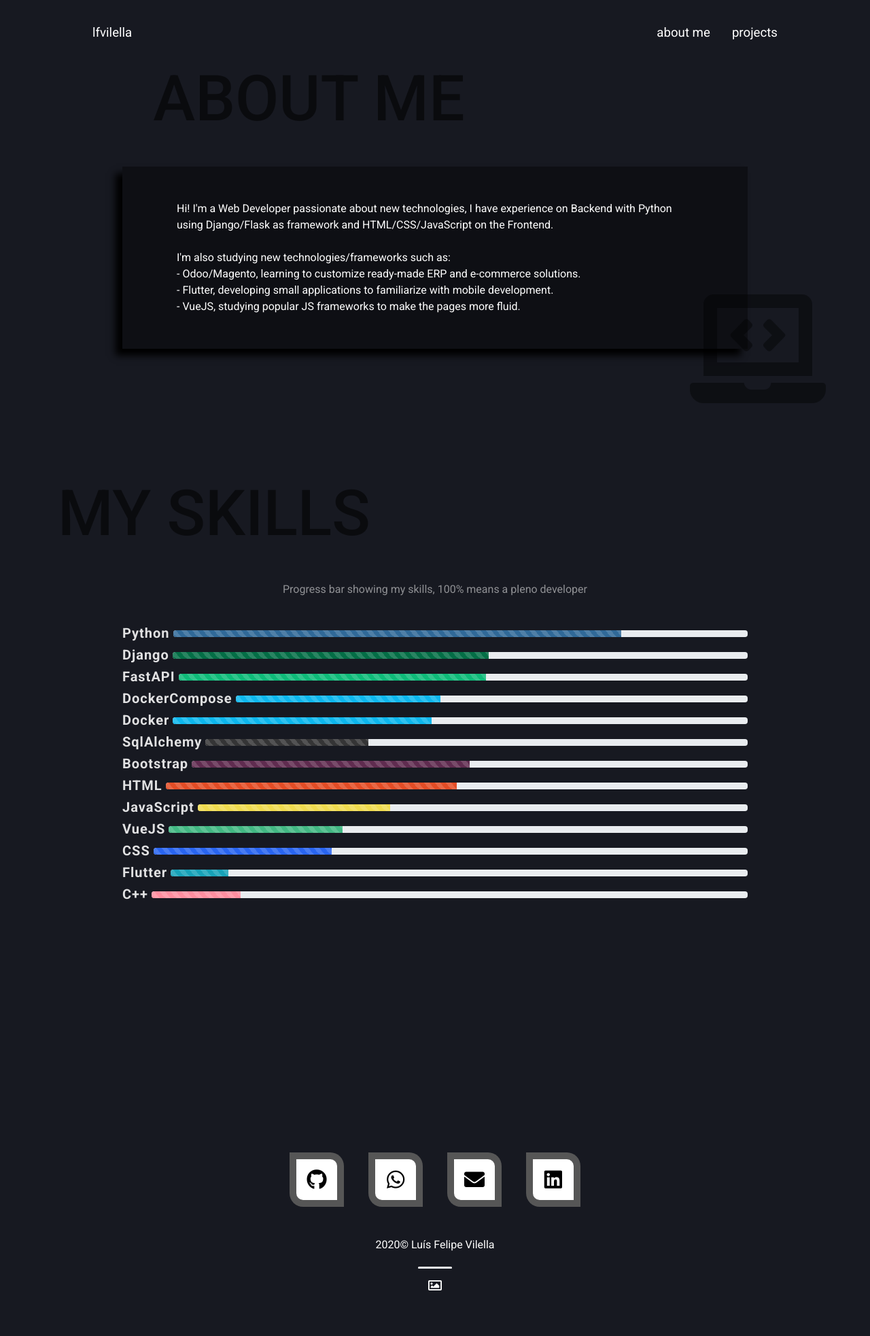
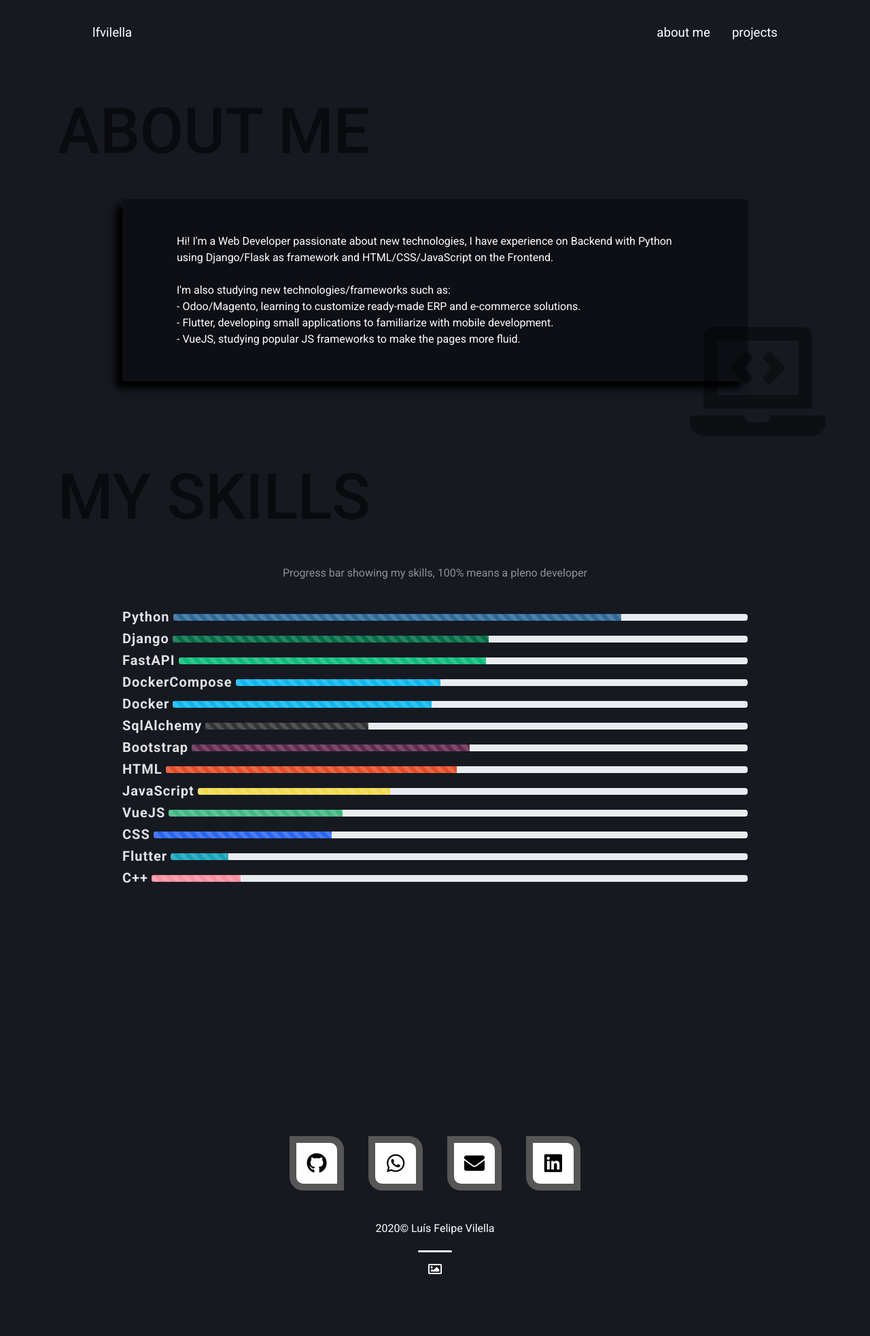
Before and after one commit to lfvilella/my-portifolio, a Jekyll site: the page built from about_me.html, in a window 1280 px wide. Shown: the whole page at 68% size. Built offline with Jekyll 4.4.1, drawn with Linux system fonts in a browser that asks for light colours; nearby versions of some CDN libraries; after the commit the page ends 1941 px from its top, so only the background shows below that.

Commit message:
fix margiin on title:about-me

```diff
--- a/_includes/my_skills.html
+++ b/_includes/my_skills.html
@@ -7,6 +7,7 @@
         </div>
       </div>
     </div>
+
     <div class="row text-center">
       <div class="col-md-1 offset"></div>
       <div class="col-md-10">
@@ -14,7 +15,9 @@
       </div>
       <div class="col-md-1 offset"></div>
     </div>
+
     <br>
+
     <div class="row">
       <div class="col-md-1 offset"></div>
       <div class="col-md-10">
--- a/about_me.html
+++ b/about_me.html
@@ -5,16 +5,19 @@
 
 <section class="about-me" id="aboutMe">
   {% include navbar.html %}
-  <div class="container">
+  <div class="container wow animate__animated animate__fadeIn">
+    <br><br>
+
     <div class="row">
-      <div class="col-xl-12 wow animate__animated animate__zoomInDown">
+      <div class="col-xl-12">
         <div class="title-me">
           <h1>ABOUT ME</h1>
         </div>
       </div>
     </div>
+
     <div class="row">
-      <div class="col-sm-1 offset "></div>
+      <div class="col-sm-1 offset"></div>
       <div class="col-md-10">
         <div class="info-me wow animate__animated animate__fadeInRight">
           <p>
--- a/static/styles.css
+++ b/static/styles.css
@@ -160,7 +160,6 @@
 /* ************************************* */
 
 .about-me {
-    height: 65vh;
     margin-bottom: 65px;
 }
 
```
